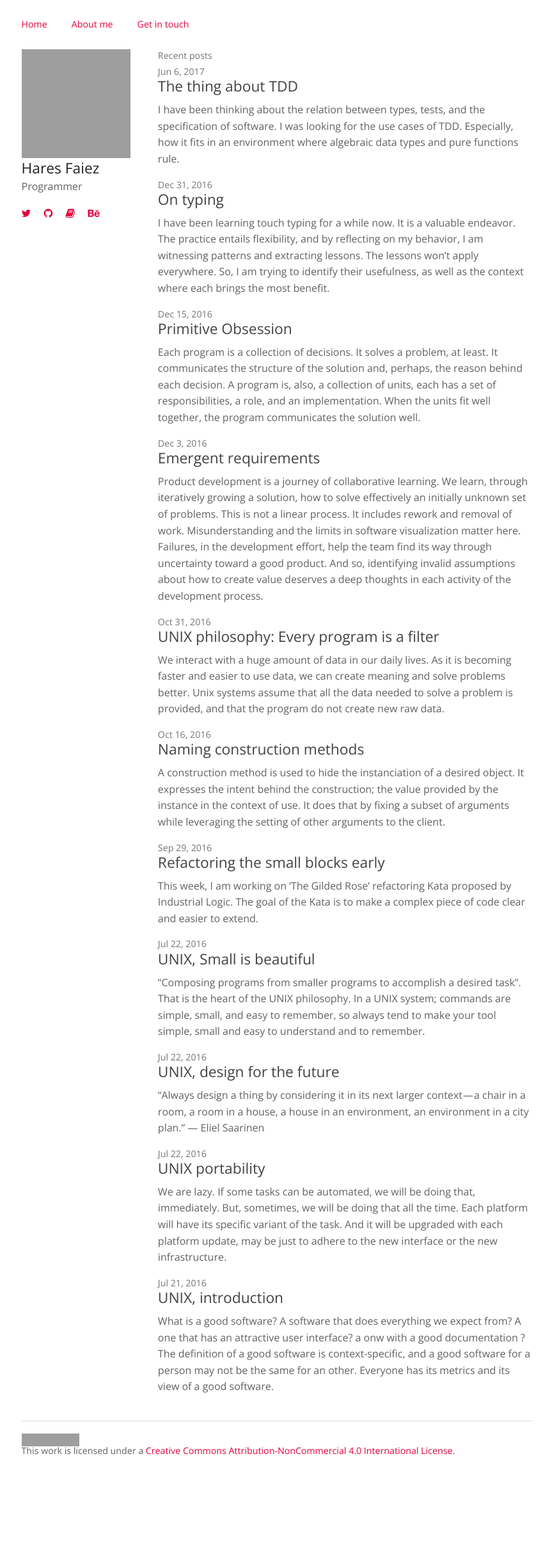
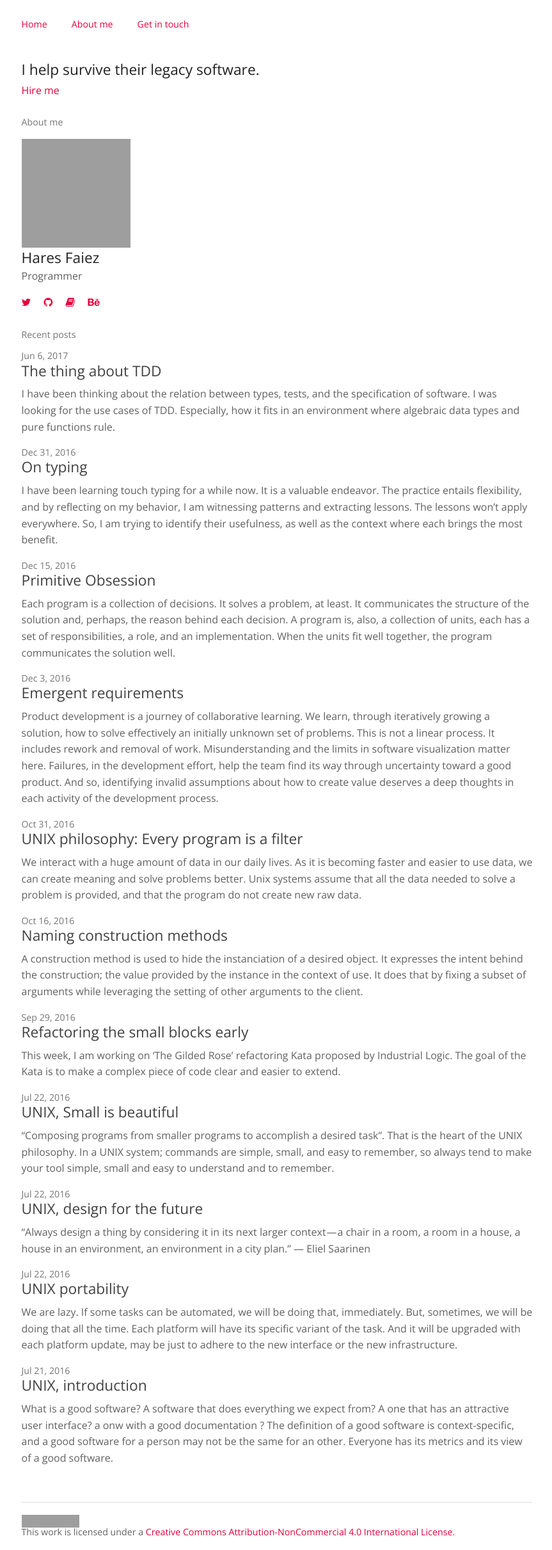
Before and after one commit to haresfaiez/haresfaiez.github.io, a Jekyll site: the page built from index.html, in a window 1280 px wide. Shown: the whole page at 64% size, without its empty margins (207-1070 px from the left). Built offline with Jekyll 4.4.1, drawn with Linux system fonts in a browser that asks for light colours; before the commit the page ends 2294 px from its top, so only the background shows below that; grey boxes are pictures that could not be loaded.

Commit message:
Create a row for each home page section

```diff
--- a/_includes/about-me.html
+++ b/_includes/about-me.html
@@ -1,12 +1,13 @@
+<h1 class='header'>About me</h1>
+
 <div>
   <figure class="avatar">
     <img src="{{ site.avatar }}" alt="Hares Faiez" />
   </figure>
 </div>
-<h1 class="vertical-outset logo">
-  {{ site.title }}
-</h1>
+<h1 class="vertical-outset logo">{{ site.title }}</h1>
 <p>
   {{ site.about }}
 </p>
+
 {% include contact.html %}
--- /dev/null
+++ b/_includes/banner.html
@@ -0,0 +1,6 @@
+<h1>
+  I help survive their legacy software.
+</h1>
+<a>
+  Hire me
+</a>
--- a/_includes/posts.html
+++ b/_includes/posts.html
@@ -1,6 +1,5 @@
-<section class='bloc absolute'>
-  <div>
 <h1 class='header'>Recent posts</h1>
+
 {% for post in site.posts %}
   <article class="text-bloc">
     <aside class='details'>
@@ -14,5 +13,3 @@
     {{ post.excerpt }}
   </article>
 {% endfor %}
-  </div>
-</section>
--- a/_sass/custom/_spacing.scss
+++ b/_sass/custom/_spacing.scss
@@ -1,6 +1,6 @@
-$default-hotizontal-margin: 1rem;
-$default-vertical-margin  : 1.7rem;
-$paragraph-margin         : 1.7rem;
+$default-margin         : 1rem;
+$default-vertical-margin: 1.7rem;
+$paragraph-margin       : 1.7rem;
 
 $avatar-size: 170px;
 
@@ -11,12 +11,16 @@ $avatar-size: 170px;
   }
 }
 
+section {
+  margin: $default-margin auto $default-margin auto;
+}
+
 h1 {
   margin: 0 0 0.5rem 0;
 }
 
 .bloc .header {
-  width: 20%;
+  margin-bottom: $default-margin;
 }
 
 .columns {
@@ -35,10 +39,6 @@ h1 {
   }
 }
 
-.absolute {
-  margin: 0;
-}
-
 .highligthed-bloc {
   @include horizontal-block;
 }
@@ -48,7 +48,7 @@ h1 {
 }
 
 .horizontal-icons a {
-  margin-right: $default-hotizontal-margin;
+  margin-right: $default-margin;
 }
 
 .inline-list {
@@ -56,7 +56,7 @@ h1 {
 }
 
 .inline-list > li {
-  margin-right: $default-hotizontal-margin;
+  margin-right: $default-margin;
 }
 
 header .inline-list > li {
--- a/index.html
+++ b/index.html
@@ -2,10 +2,13 @@
 layout: default
 ---
 <div class="bounded">
-  <section class="small-12 medium-12 large-3 columns">
+  <section class="columns">
+    {% include banner.html %}
+  </section>
+  <section class="columns bloc">
     {% include about-me.html %}
   </section>
-  <section class="small-12 medium-12 large-9 columns">
+  <section class="columns bloc">
     {% include posts.html %}
   </section>
 </div>
```
Lines whose indentation alone changed are shown as unchanged.
